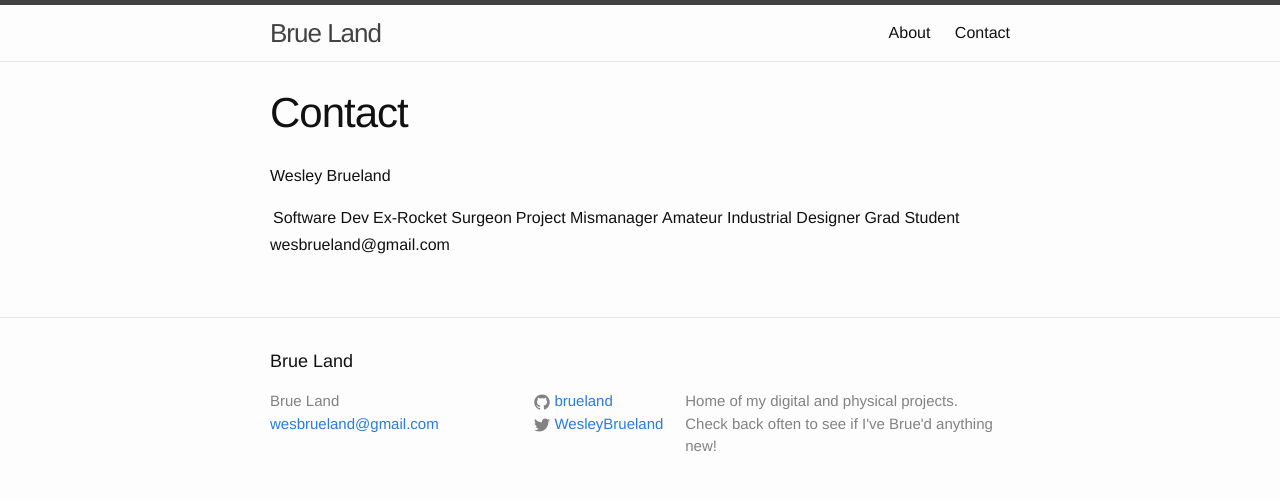
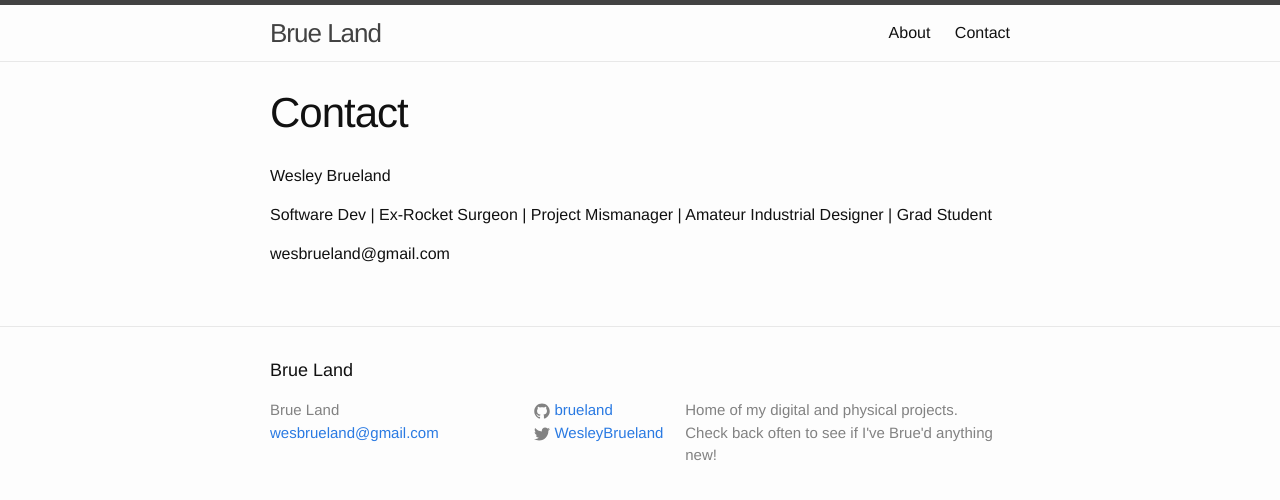
Before and after one commit to brueland/brueland.github.io, a Jekyll site: the page built from contact.md, in a window 1280 px wide. Shown: the top 500 px of the page. Built offline with Jekyll 4.4.1, drawn with Linux system fonts in a browser that asks for light colours.

Commit message:
added escape chars to pipes, tricky tricky markdown.

```diff
--- a/contact.md
+++ b/contact.md
@@ -6,6 +6,6 @@ permalink: /contact/
 
 Wesley Brueland
 
-Software Dev | Ex-Rocket Surgeon | Project Mismanager | Amateur Industrial Designer | Grad Student
+Software Dev \| Ex-Rocket Surgeon \| Project Mismanager \| Amateur Industrial Designer \| Grad Student
 
 wesbrueland@gmail.com
```
